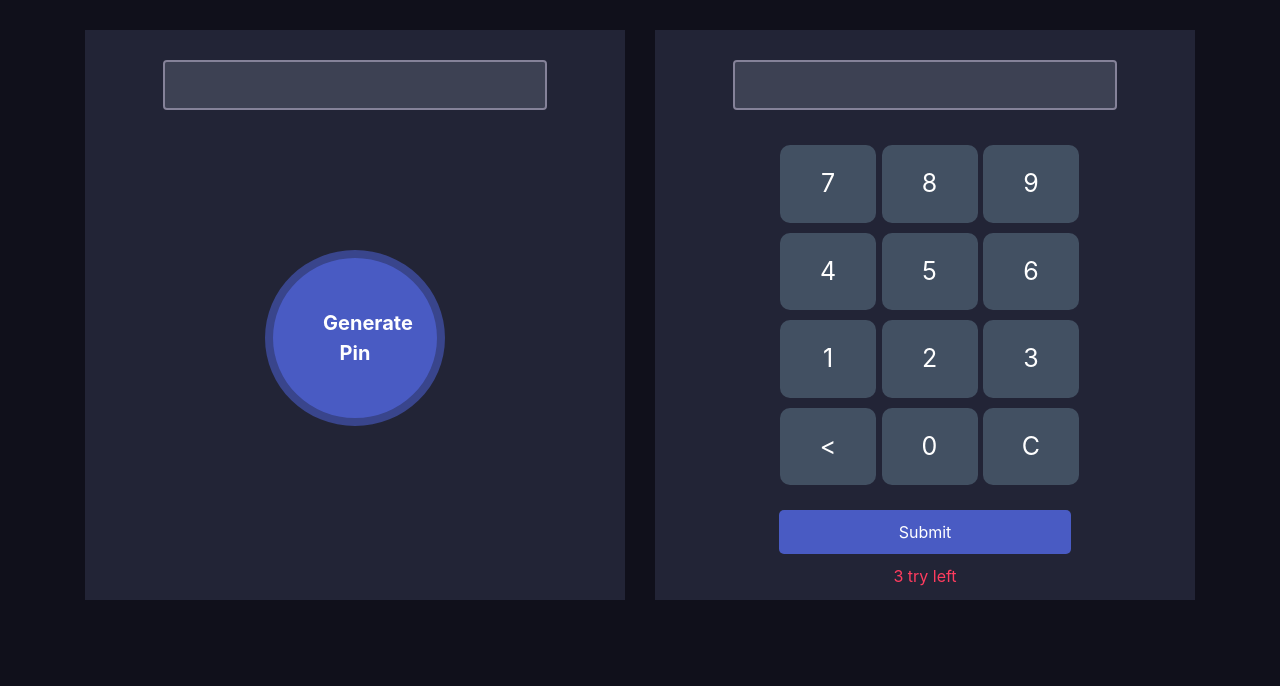
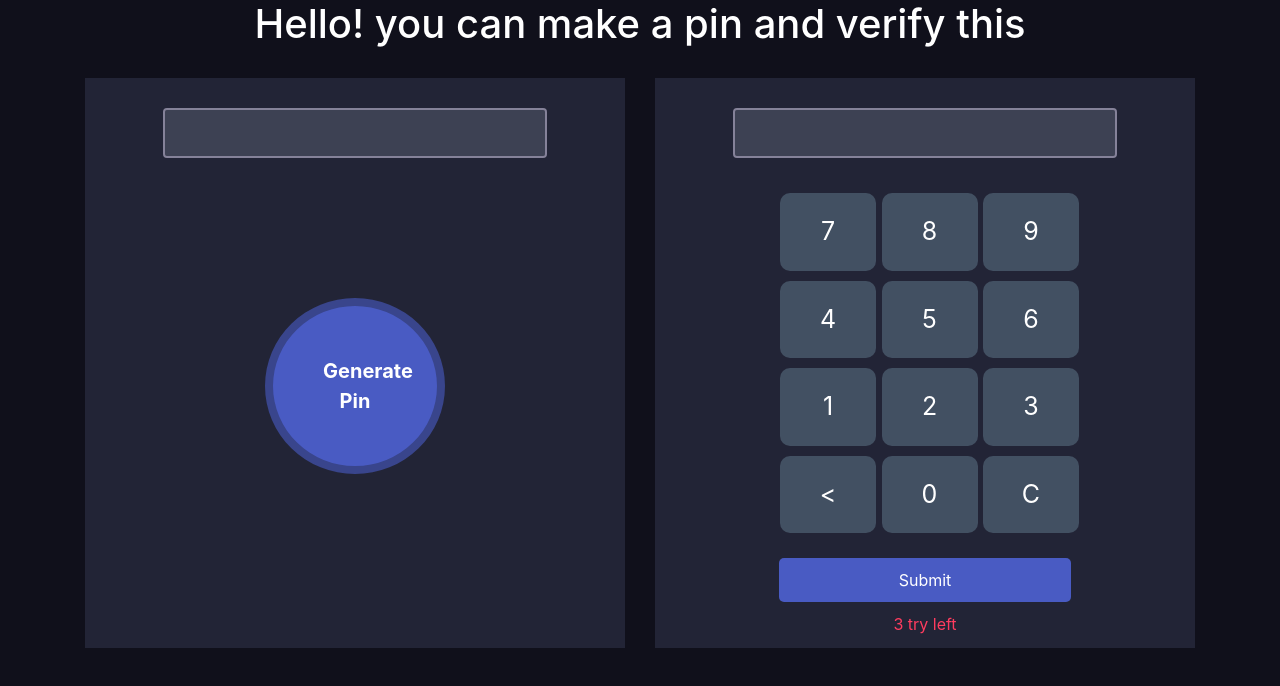
Before and after one commit to shamim-a/pin-matcher, a plain HTML site: page index.html in a window 1280 px wide. Drawn offline with nearby package versions, Linux system fonts and the light colour scheme.

Commit message:
Add page Head and Style

```diff
--- a/index.html
+++ b/index.html
@@ -8,6 +8,9 @@
     <link rel="stylesheet" href="style.css">
 </head>
 <body>
+    <header>
+        <h1 class="text-center">Hello! you can make a pin and verify this </h1>
+    </header>
     <div class="container">
         <div class="row">
             <div class="col-md-6">
--- a/style.css
+++ b/style.css
@@ -4,6 +4,9 @@
 body {
     background: #10101B;
     height: 100vh;
+}
+h1{
+    color: #ffffff;
 }
 .container {
     margin-top: 30px;
```
